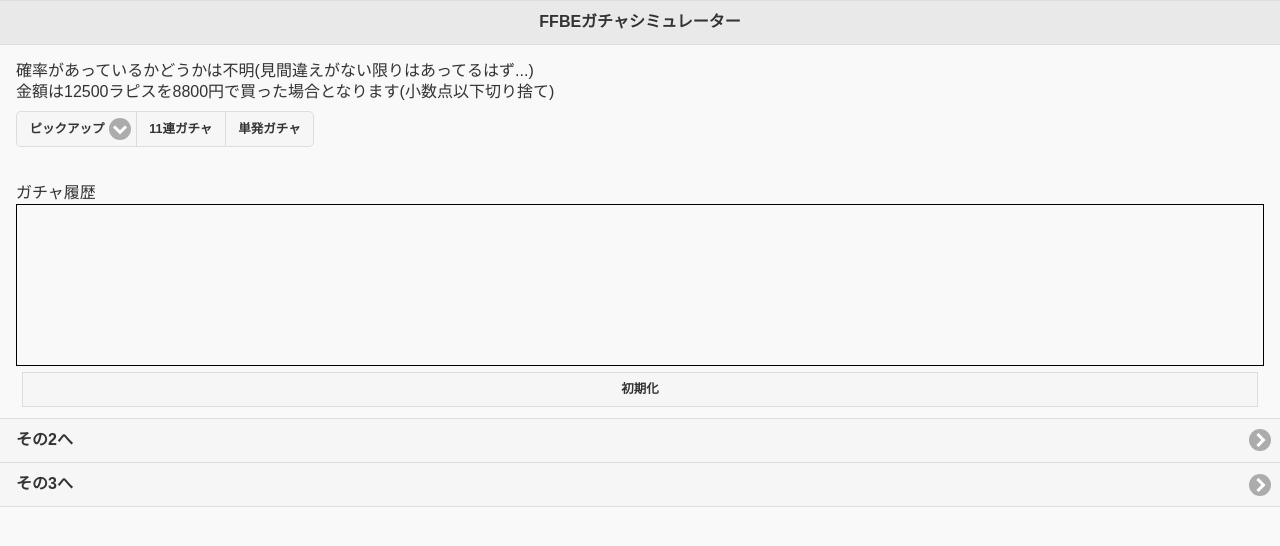
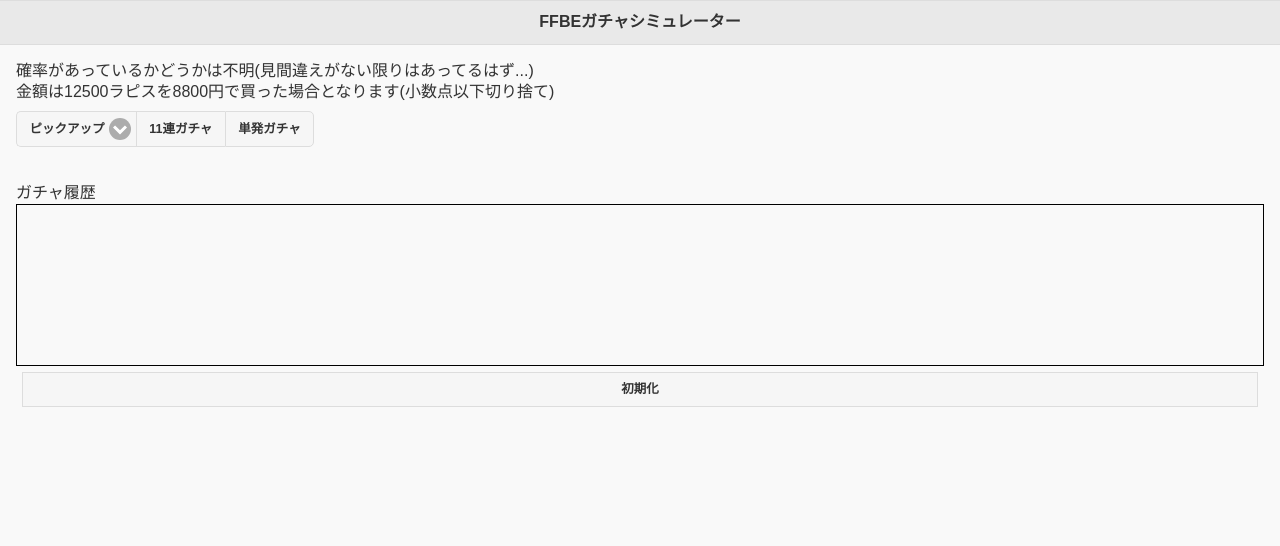
Before and after one commit to salsak-github/ffbe-gacha, a plain HTML site: page index.html in a window 1280 px wide. Drawn offline with Linux system fonts and the light colour scheme.

Commit message:
テスト終了 前の状態へ戻す

```diff
--- a/index.html
+++ b/index.html
@@ -48,11 +48,6 @@
             ガチャ履歴<br />
             <div class="scr" id="output2"></div>
             <a href="#" class="ui-btn ui-mini" onclick="init();">初期化</a>
-            <br />
-            <ul data-role="listview">
-                <li><a href="index2.html">その2へ</a></li>
-                <li><a href="index3.html">その3へ</a></li>
-            </ul>
         </div>
     </div>
 </body>
```
